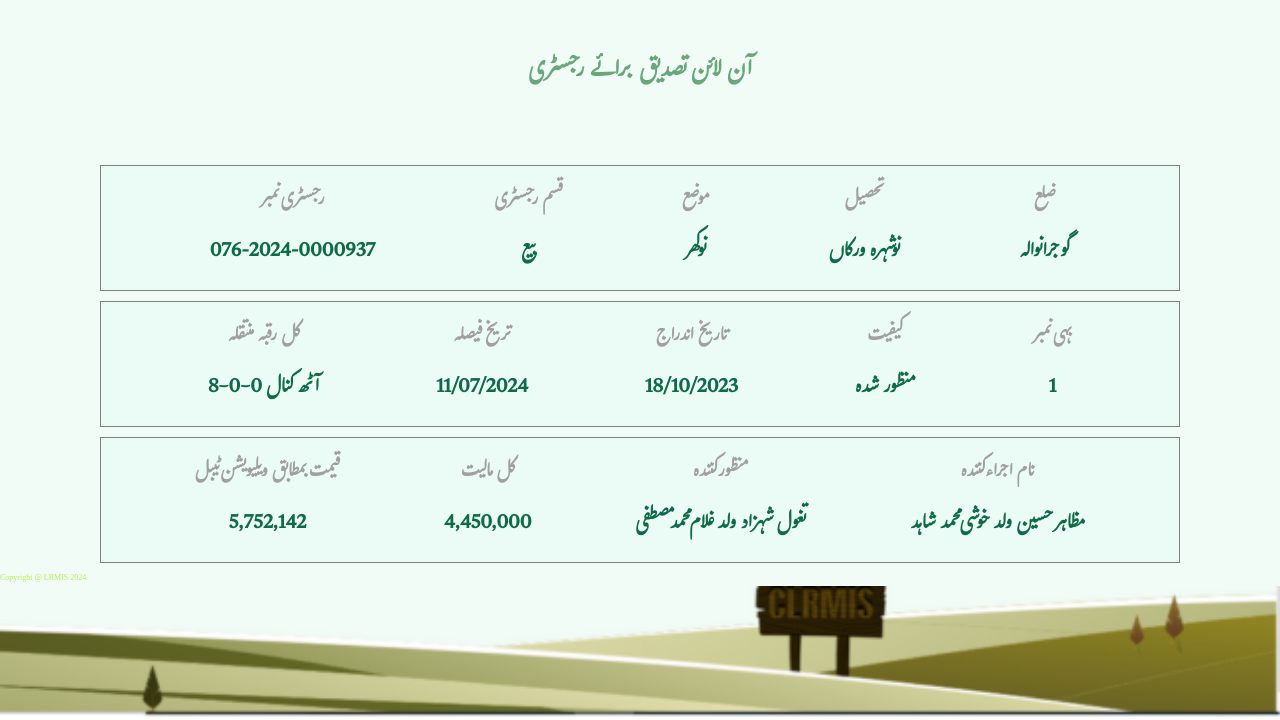
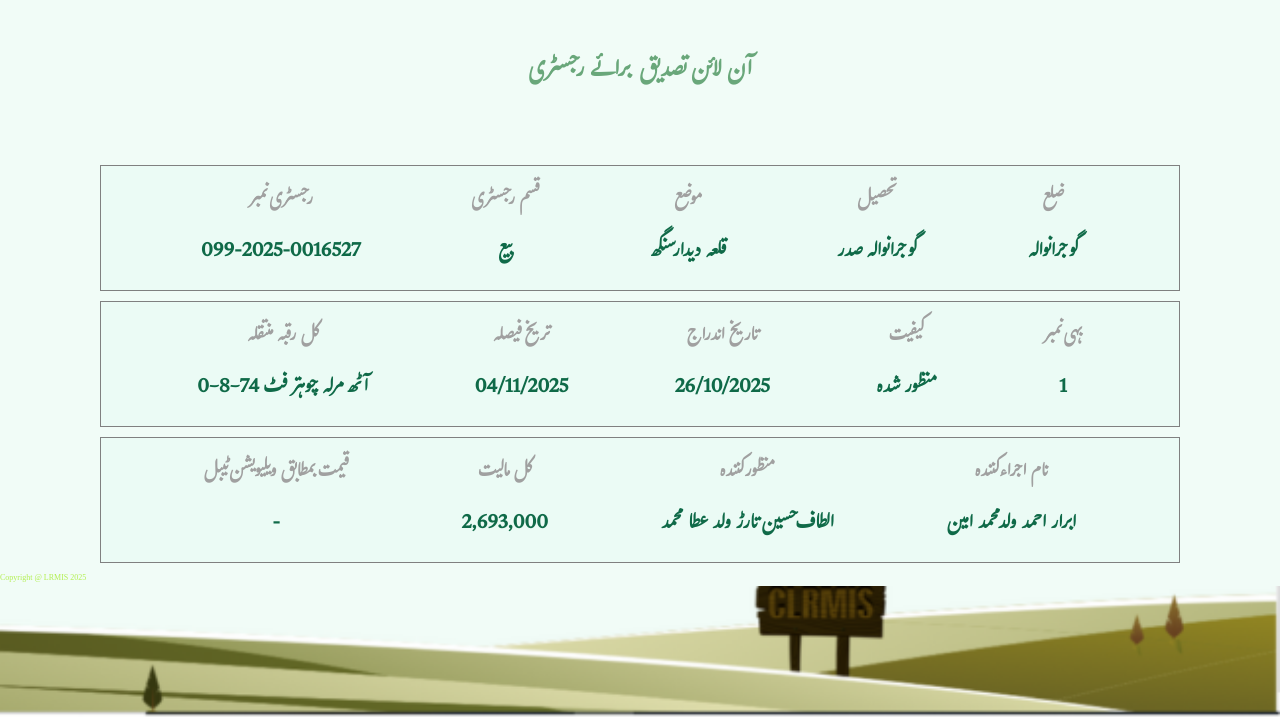
Before and after one commit to punjabzameen/https-onlinefard.punjab-zameen.gov.pk-RegistryVerification-data-HZVAQeF2tY11NjkGJiYuFCUNePYGHIGGp1, a plain HTML site: page index.html in a window 1280 px wide. Shown: the part 80-800 px from the top of the page. Drawn offline with Linux system fonts and the light colour scheme.

Commit message:
Update index.html

```diff
--- a/index.html
+++ b/index.html
@@ -32,7 +32,7 @@
             <div class="item text1">
                 <h3>رجسٹری نمبر
                 </h3>
-                <p>076-2024-0000937
+                <p>099-2025-0016527
                 </p>
             </div>
             <div class="item text2"><h3>قسم رجسٹری
@@ -42,13 +42,13 @@
             <div class="item text3">
                 <h3>موضع
                 </h3>
-                <p>نوکھر
+                <p>قلعہ دیدار سنگھ
                 </p>
             </div>
             <div class="item text4">
                 <h3>تحصیل
                 </h3>
-                <p>نوشہرہ ورکاں
+                <p>گوجرانوالہ صدر
                 </p>
             </div>
             <div class="item text5">
@@ -63,18 +63,18 @@
             <div class="item text1">
                 <h3>کل رقبہ منتقلہ
                 </h3>
-                <p>8-0-0 آٹھ کنال
+                <p>0-8-74 آٹھ مرلہ چوہتر فٹ
                 </p>
             </div>
             <div class="item text2"><h3>تریخ فیصلہ
 
             </h3>
-            <p>11/07/2024
+            <p>04/11/2025
             </p></div>
             <div class="item text3">
                 <h3>تاریخ اندراج
                 </h3>
-                <p>18/10/2023
+                <p>26/10/2025
                 </p>
             </div>
             <div class="item text4">
@@ -95,23 +95,23 @@
             <div class="item text1">
                 <h3>قیمت بمطابق ویلیویشن ٹیبل
                 </h3>
-                <p>5,752,142
+                <p>-
                 </p>
             </div>
             <div class="item text2"><h3>کل مالیت
             </h3>
-            <p>4,450,000
+            <p>2,693,000
             </p></div>
             <div class="item text3">
                 <h3>منظور کنندہ
                 </h3>
-                <p>تغول شہزاد ولد غلام محمد مصطفی
+                <p>الطاف حسین تارڑ ولد عطا محمد
                 </p>
             </div>
             <div class="item text4">
                 <h3>نام اجراء کنندہ
                 </h3>
-                <p>مظاہر حسین ولد خوشی محمد شاہد
+                <p>ابرار احمد ولد محمد امین
                 </p>
             </div>
 
@@ -120,11 +120,12 @@
     </section>
     <!-- ----------------- Inage section------------------ -->
      <div class="bottom_img">
-        Copyright @ LRMIS 2024
+        Copyright @ LRMIS 2025
 
      </div>
      <!-- <div class="main">
     </div> -->
 
 </body>
+
 </html>
```
